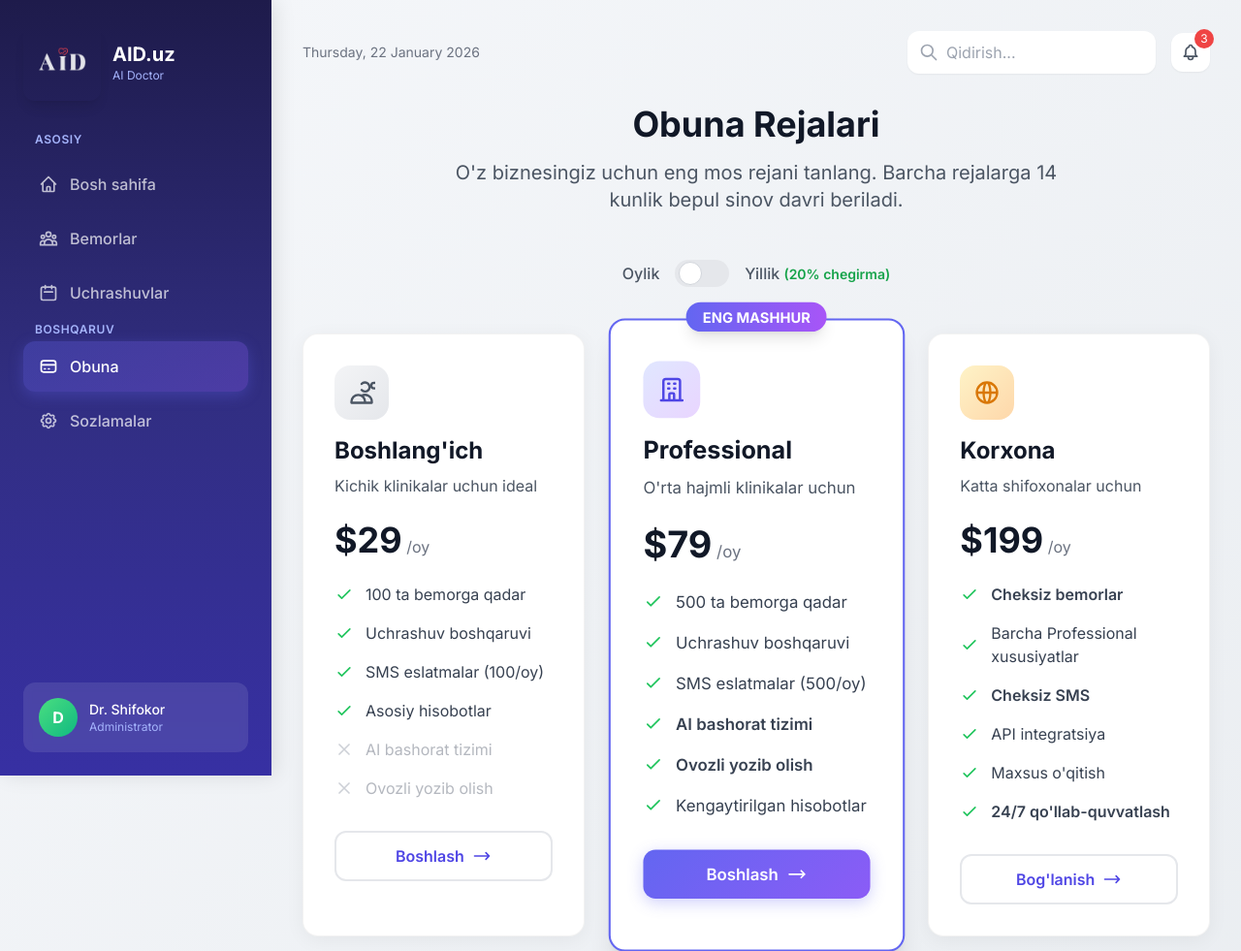
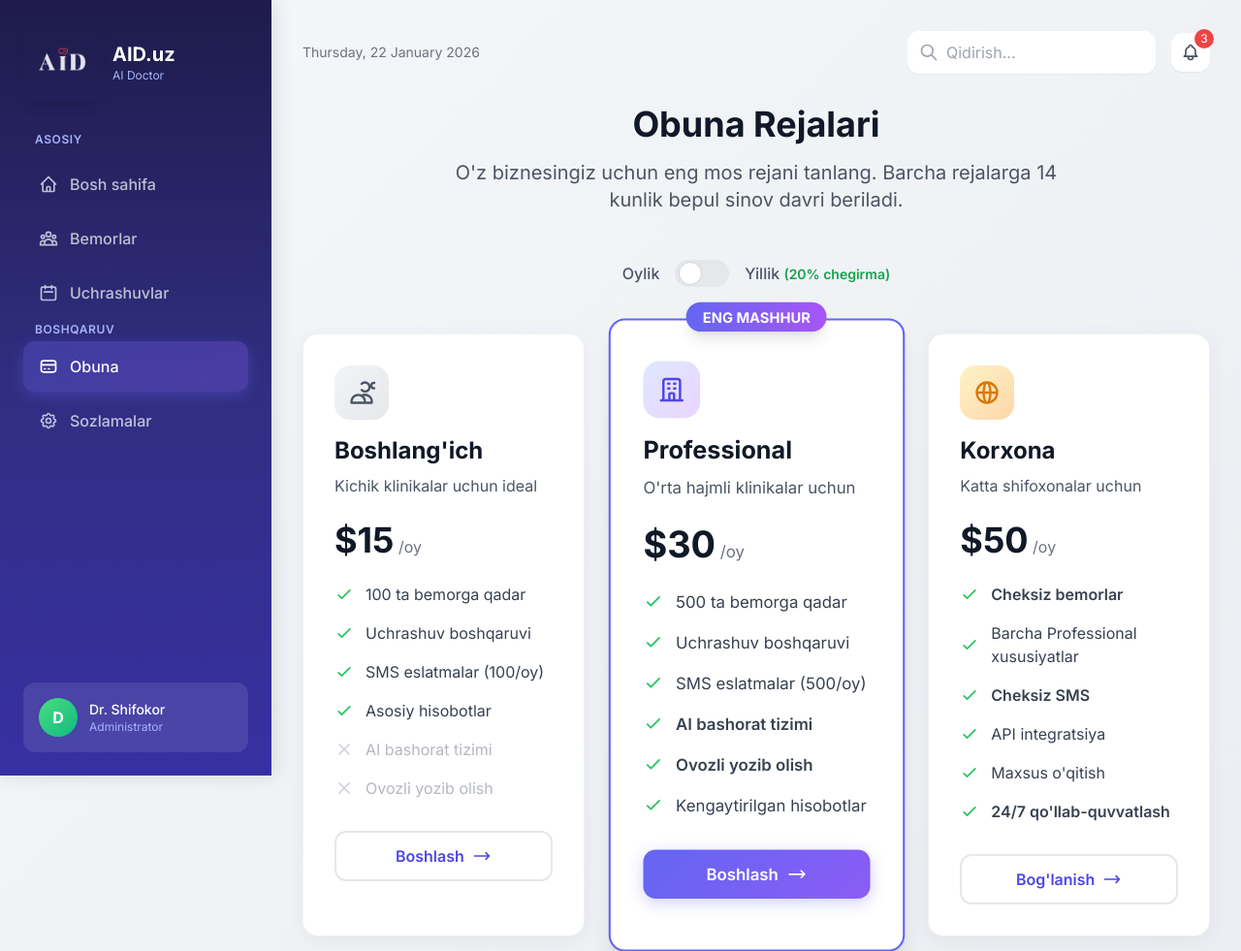
Before and after one commit to saijonov/ai_hackathon_samarkand, a Django app: page /subscriptions/ in a window 1280 px wide. Shown: the top 981 px of the page at 97% size. Run offline with Django 5.2, Linux system fonts and the light colour scheme; some libraries are stand-ins or nearby versions.

Commit message:
[templates] updated pricing

```diff
--- a/templates/subscriptions.html
+++ b/templates/subscriptions.html
@@ -35,8 +35,8 @@
             </div>
 
             <div class="mb-6">
-                <span class="text-4xl font-bold text-gray-900 monthly-price">$29</span>
-                <span class="text-4xl font-bold text-gray-900 yearly-price hidden">$23</span>
+                <span class="text-4xl font-bold text-gray-900 monthly-price">$15</span>
+                <span class="text-4xl font-bold text-gray-900 yearly-price hidden">$150</span>
                 <span class="text-gray-500">/oy</span>
             </div>
 
@@ -107,8 +107,8 @@
             </div>
 
             <div class="mb-6">
-                <span class="text-4xl font-bold text-gray-900 monthly-price">$79</span>
-                <span class="text-4xl font-bold text-gray-900 yearly-price hidden">$63</span>
+                <span class="text-4xl font-bold text-gray-900 monthly-price">$30</span>
+                <span class="text-4xl font-bold text-gray-900 yearly-price hidden">$300</span>
                 <span class="text-gray-500">/oy</span>
             </div>
 
@@ -172,8 +172,8 @@
             </div>
 
             <div class="mb-6">
-                <span class="text-4xl font-bold text-gray-900 monthly-price">$199</span>
-                <span class="text-4xl font-bold text-gray-900 yearly-price hidden">$159</span>
+                <span class="text-4xl font-bold text-gray-900 monthly-price">$50</span>
+                <span class="text-4xl font-bold text-gray-900 yearly-price hidden">$500</span>
                 <span class="text-gray-500">/oy</span>
             </div>
 
```
